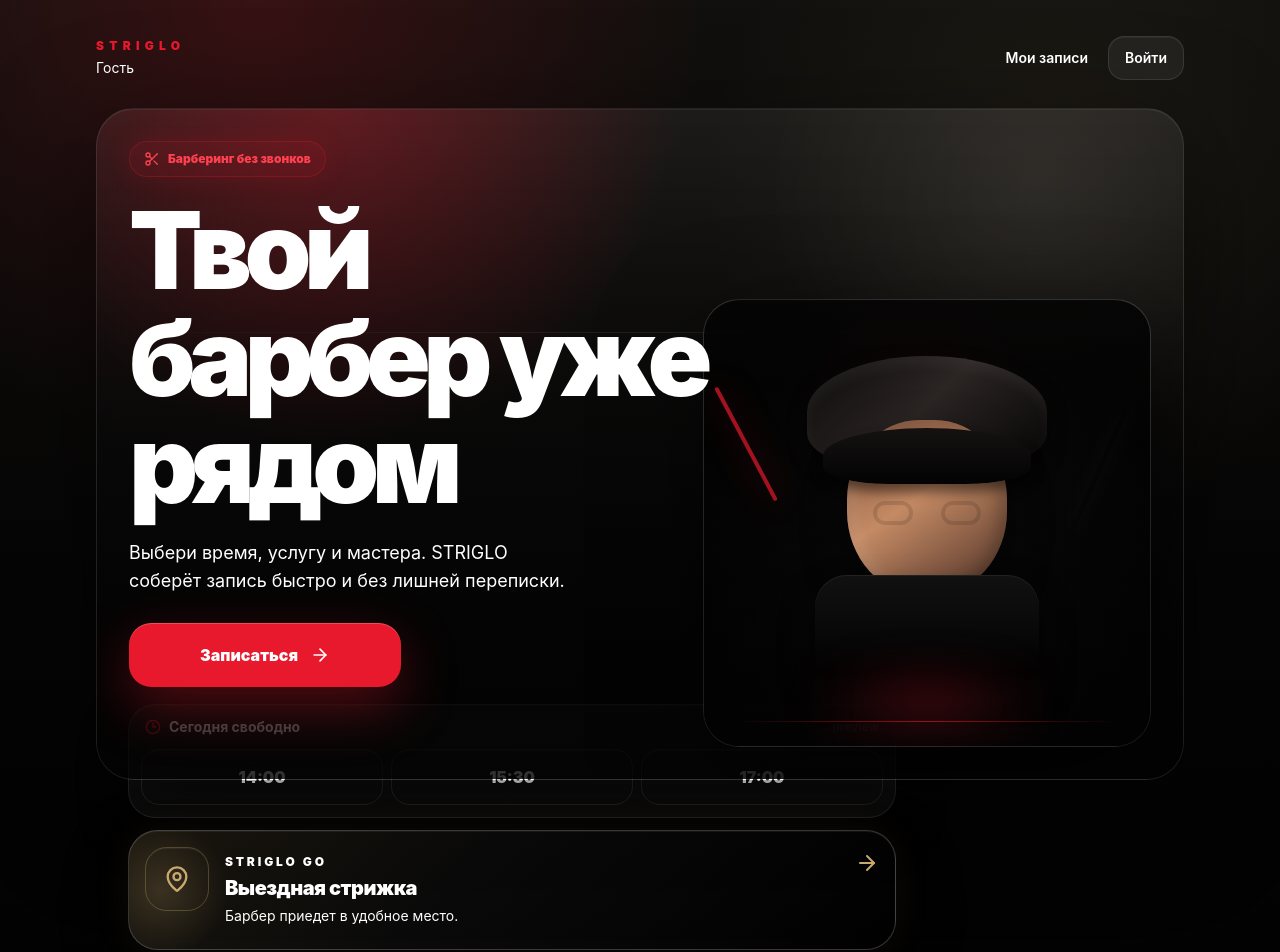
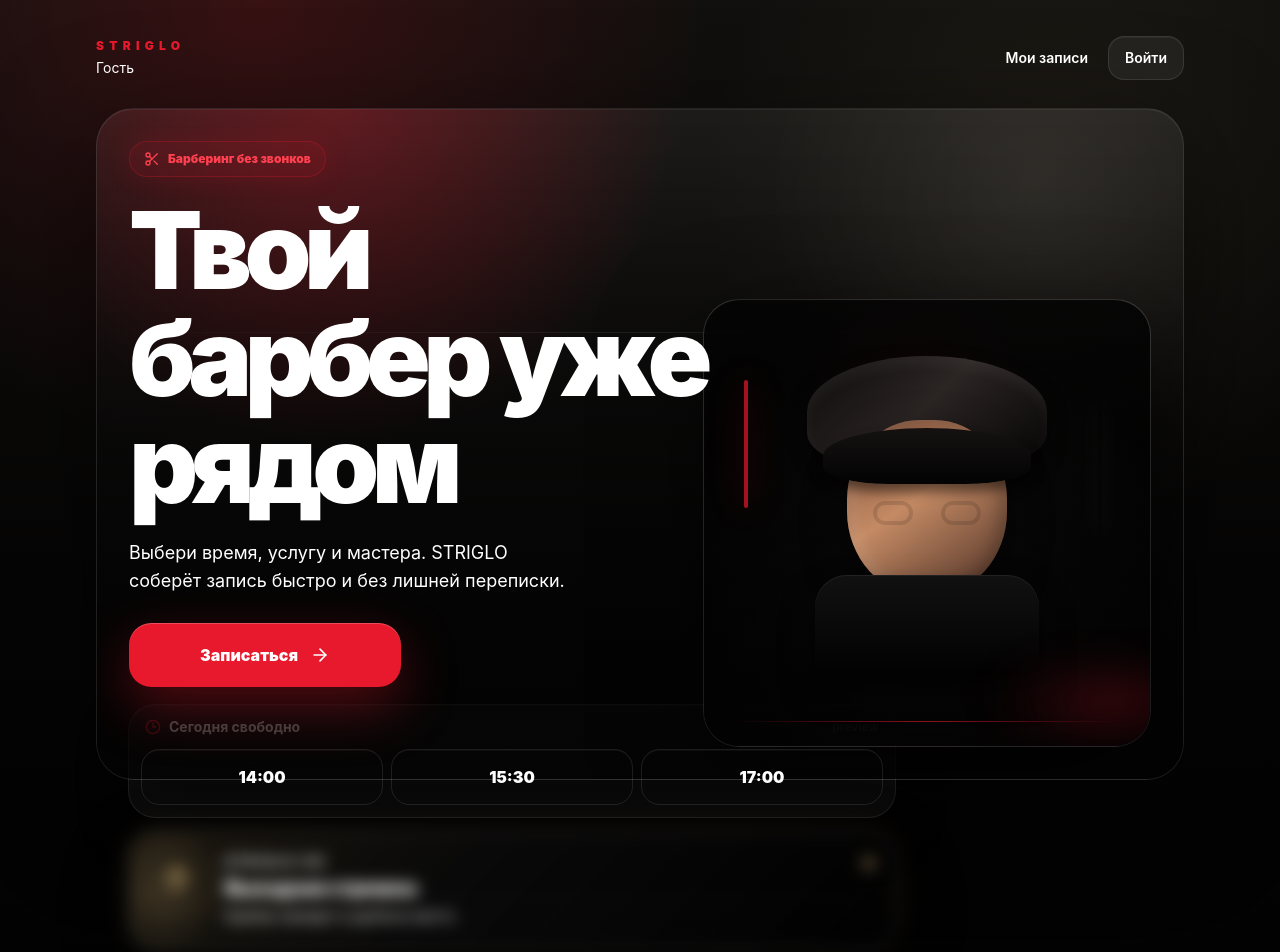
Before and after one commit to Staciv/Barber-stryglo, a Next.js app: page / in a window 1280 px wide. Shown: the top 952 px of the page. Built offline with nearby package versions, Linux system fonts and the light colour scheme.

Commit message:
feat(home): add premium motion layer

```diff
--- a/src/app/page.tsx
+++ b/src/app/page.tsx
@@ -1,12 +1,19 @@
 "use client";
 
-import { motion } from "framer-motion";
+import { motion, useReducedMotion, useScroll, useTransform, type MotionValue } from "framer-motion";
 import { ArrowRight, Clock3, MapPin, Scissors, Sparkles } from "lucide-react";
 import Link from "next/link";
+import { useRef } from "react";
 import { useAuthStore } from "@/features/auth/model/auth-store";
 import { useHydratedStore } from "@/shared/lib/use-hydrated-store";
 
 const previewSlots = ["14:00", "15:30", "17:00"];
+const smoothEase = [0.22, 1, 0.36, 1] as const;
+
+const revealItem = {
+  hidden: { opacity: 0, y: 16, filter: "blur(8px)" },
+  visible: { opacity: 1, y: 0, filter: "blur(0px)" },
+};
 
 function Header() {
   const user = useHydratedStore(useAuthStore, (state) => state.user);
@@ -53,30 +60,58 @@
   );
 }
 
-function BarberProfileVisual() {
+type BarberProfileVisualProps = {
+  glowY: MotionValue<number>;
+  lineY: MotionValue<number>;
+  visualY: MotionValue<number>;
+};
+
+function BarberProfileVisual({ glowY, lineY, visualY }: BarberProfileVisualProps) {
   return (
-    <div
+    <motion.div
       role="img"
       aria-label="Премиальный профиль барбера STRIGLO"
+      style={{ y: visualY }}
+      initial={{ opacity: 0, y: 22, scale: 0.985 }}
+      animate={{ opacity: 1, y: 0, scale: 1 }}
+      transition={{ delay: 0.16, duration: 0.48, ease: smoothEase }}
       className="pointer-events-none relative mx-auto mt-7 h-[18.75rem] w-full max-w-[23rem] overflow-hidden rounded-[2.25rem] border border-white/[0.08] bg-[radial-gradient(circle_at_48%_24%,rgba(232,25,44,0.3),transparent_30%),linear-gradient(180deg,rgba(255,255,255,0.07),rgba(255,255,255,0.015))] shadow-[0_34px_100px_rgba(0,0,0,0.58),inset_0_1px_0_rgba(255,255,255,0.06)] md:absolute md:bottom-8 md:right-8 md:mt-0 md:h-[28rem] md:max-w-[28rem]"
     >
-      <div className="absolute inset-0 bg-[radial-gradient(circle_at_50%_74%,rgba(0,0,0,0),rgba(0,0,0,0.84)_72%),linear-gradient(180deg,rgba(6,5,5,0.12),rgba(6,5,5,0.9))]" />
+      <motion.div
+        style={{ y: glowY }}
+        className="absolute inset-0 bg-[radial-gradient(circle_at_50%_74%,rgba(0,0,0,0),rgba(0,0,0,0.84)_72%),linear-gradient(180deg,rgba(6,5,5,0.12),rgba(6,5,5,0.9))]"
+      />
       <div className="absolute left-1/2 top-10 h-20 w-44 -translate-x-1/2 rounded-[70%_70%_44%_44%] bg-[linear-gradient(135deg,#0d0b0b,#2b2524_48%,#060505)] shadow-[0_8px_18px_rgba(0,0,0,0.52),inset_0_8px_14px_rgba(255,255,255,0.05)] md:top-14 md:h-28 md:w-60" />
       <div className="absolute left-1/2 top-[5.7rem] h-32 w-28 -translate-x-1/2 rounded-[45%_45%_48%_48%] bg-[linear-gradient(145deg,#7c4d38,#c48a64_44%,#4b2f25)] shadow-[0_18px_42px_rgba(0,0,0,0.5),inset_-9px_4px_16px_rgba(0,0,0,0.22),inset_10px_0_14px_rgba(255,255,255,0.08)] md:top-[7.5rem] md:h-44 md:w-40" />
       <div className="absolute left-1/2 top-[6.2rem] h-10 w-36 -translate-x-1/2 rounded-[55%_55%_35%_35%] bg-[linear-gradient(180deg,#151111,#030303)] shadow-[0_8px_12px_rgba(0,0,0,0.5)] md:top-[8rem] md:h-14 md:w-52" />
       <div className="absolute left-[calc(50%-2.25rem)] top-[9.8rem] h-3 w-6 rounded-full bg-black/72 shadow-[0_0_0_4px_rgba(0,0,0,0.12)] md:left-[calc(50%-3.1rem)] md:top-[12.8rem] md:h-4 md:w-8" />
       <div className="absolute right-[calc(50%-2.25rem)] top-[9.8rem] h-3 w-6 rounded-full bg-black/72 shadow-[0_0_0_4px_rgba(0,0,0,0.12)] md:right-[calc(50%-3.1rem)] md:top-[12.8rem] md:h-4 md:w-8" />
       <div className="absolute left-1/2 top-[12.5rem] h-14 w-36 -translate-x-1/2 rounded-t-[2rem] bg-[linear-gradient(180deg,#111,#020202)] shadow-[0_18px_32px_rgba(0,0,0,0.62),inset_0_1px_0_rgba(255,255,255,0.07)] md:top-[17.2rem] md:h-24 md:w-56" />
-      <div className="absolute bottom-5 left-1/2 h-12 w-[82%] -translate-x-1/2 rounded-full bg-[radial-gradient(circle,rgba(232,25,44,0.28),transparent_62%)] blur-xl" />
-      <div className="absolute left-7 top-12 h-24 w-1 rotate-[-28deg] rounded-full bg-[#E8192C]/70 shadow-[0_0_34px_rgba(232,25,44,0.42)] md:left-10 md:top-20 md:h-32" />
-      <div className="absolute right-8 top-16 h-28 w-1 rotate-[24deg] rounded-full bg-white/14 shadow-[0_0_24px_rgba(255,255,255,0.1)] md:right-12 md:top-24 md:h-36" />
+      <motion.div
+        style={{ y: glowY }}
+        className="absolute bottom-5 left-1/2 h-12 w-[82%] -translate-x-1/2 rounded-full bg-[radial-gradient(circle,rgba(232,25,44,0.28),transparent_62%)] blur-xl"
+      />
+      <motion.div
+        style={{ y: lineY }}
+        className="absolute left-7 top-12 h-24 w-1 rotate-[-28deg] rounded-full bg-[#E8192C]/70 shadow-[0_0_34px_rgba(232,25,44,0.42)] md:left-10 md:top-20 md:h-32"
+      />
+      <motion.div
+        style={{ y: lineY }}
+        className="absolute right-8 top-16 h-28 w-1 rotate-[24deg] rounded-full bg-white/14 shadow-[0_0_24px_rgba(255,255,255,0.1)] md:right-12 md:top-24 md:h-36"
+      />
       <div className="absolute inset-x-8 bottom-6 h-px bg-gradient-to-r from-transparent via-[#E8192C]/60 to-transparent" />
-    </div>
+    </motion.div>
   );
 }
 
 function PrimaryCta() {
   return (
+    <motion.div
+      whileHover={{ y: -2 }}
+      whileTap={{ scale: 0.985 }}
+      transition={{ duration: 0.18, ease: smoothEase }}
+      className="w-full sm:w-auto"
+    >
       <Link
         href="/booking"
         className="group inline-flex min-h-16 w-full items-center justify-center gap-3 rounded-[1.4rem] bg-[#E8192C] px-6 text-base font-black text-white shadow-[0_20px_54px_rgba(232,25,44,0.34),inset_0_1px_0_rgba(255,255,255,0.22)] transition-all hover:bg-[#ff2639] focus-visible:outline-none focus-visible:ring-2 focus-visible:ring-[#E8192C]/85 focus-visible:ring-offset-2 focus-visible:ring-offset-[#070606] active:scale-[0.985] sm:w-auto sm:min-w-[17rem]"
@@ -84,15 +119,23 @@
         Записаться
         <ArrowRight className="size-5 transition-transform group-hover:translate-x-0.5" aria-hidden="true" />
       </Link>
+    </motion.div>
   );
 }
 
 function SlotsPreview() {
   return (
     <motion.section
-      initial={{ opacity: 0, y: 12 }}
-      animate={{ opacity: 1, y: 0 }}
-      transition={{ delay: 0.12, duration: 0.32, ease: [0.22, 1, 0.36, 1] }}
+      initial="hidden"
+      animate="visible"
+      variants={{
+        hidden: { opacity: 0, y: 14 },
+        visible: {
+          opacity: 1,
+          y: 0,
+          transition: { delay: 0.16, duration: 0.34, ease: smoothEase, staggerChildren: 0.055 },
+        },
+      }}
       className="mt-5 rounded-[1.7rem] border border-white/[0.1] bg-white/[0.045] p-3 shadow-[0_18px_52px_rgba(0,0,0,0.28),inset_0_1px_0_rgba(255,255,255,0.05)]"
       aria-label="Ближайшие свободные слоты"
     >
@@ -105,12 +148,14 @@
       </div>
       <div className="grid grid-cols-3 gap-2">
         {previewSlots.map((slot) => (
-          <div
+          <motion.div
             key={slot}
+            variants={revealItem}
+            transition={{ duration: 0.28, ease: smoothEase }}
             className="flex min-h-14 items-center justify-center rounded-[1.15rem] border border-white/[0.1] bg-black/24 text-base font-black text-white shadow-[inset_0_1px_0_rgba(255,255,255,0.04)]"
           >
             {slot}
-          </div>
+          </motion.div>
         ))}
       </div>
     </motion.section>
@@ -118,17 +163,25 @@
 }
 
 function GoPremiumCard() {
+  const shouldReduceMotion = useReducedMotion();
+
   return (
     <motion.section
-      initial={{ opacity: 0, y: 12 }}
+      initial={{ opacity: 0, y: 16, filter: "blur(8px)" }}
       animate={{ opacity: 1, y: 0 }}
-      transition={{ delay: 0.16, duration: 0.32, ease: [0.22, 1, 0.36, 1] }}
+      transition={{ delay: 0.24, duration: 0.36, ease: smoothEase }}
       className="mt-3"
     >
       <Link
         href="/go"
         className="group relative flex min-h-[7.5rem] overflow-hidden rounded-[1.85rem] border border-[#C9A96E]/38 bg-[linear-gradient(135deg,rgba(201,169,110,0.13),rgba(255,255,255,0.035)_42%,rgba(0,0,0,0.42))] p-4 shadow-[0_22px_64px_rgba(0,0,0,0.34),0_0_38px_rgba(201,169,110,0.08),inset_0_1px_0_rgba(255,255,255,0.06)] transition-all hover:border-[#C9A96E]/62 hover:bg-[linear-gradient(135deg,rgba(201,169,110,0.17),rgba(255,255,255,0.045)_42%,rgba(0,0,0,0.42))] focus-visible:outline-none focus-visible:ring-2 focus-visible:ring-[#C9A96E]/75 focus-visible:ring-offset-2 focus-visible:ring-offset-[#070606] active:scale-[0.99]"
       >
+        <motion.span
+          aria-hidden="true"
+          animate={shouldReduceMotion ? { opacity: 0 } : { x: ["-45%", "155%"], opacity: [0, 0.34, 0] }}
+          transition={{ duration: 3.2, repeat: Infinity, repeatDelay: 1.8, ease: "easeInOut" }}
+          className="absolute inset-y-0 left-0 w-1/3 -skew-x-12 bg-gradient-to-r from-transparent via-[#C9A96E]/28 to-transparent"
+        />
         <div className="absolute -left-10 top-1/2 h-36 w-36 -translate-y-1/2 rounded-full bg-[radial-gradient(circle,rgba(201,169,110,0.2),transparent_66%)]" />
         <div className="relative flex size-16 shrink-0 items-center justify-center rounded-[1.35rem] border border-[#C9A96E]/30 bg-black/34 text-[#C9A96E] shadow-[inset_0_1px_0_rgba(255,255,255,0.06)]">
           <MapPin className="size-7" aria-hidden="true" />
@@ -148,34 +201,74 @@
 }
 
 function HeroSection() {
+  const shouldReduceMotion = useReducedMotion();
+  const heroRef = useRef<HTMLElement | null>(null);
+  const { scrollYProgress } = useScroll({
+    target: heroRef,
+    offset: ["start start", "end start"],
+  });
+  const backgroundY = useTransform(scrollYProgress, [0, 1], shouldReduceMotion ? [0, 0] : [0, 34]);
+  const glowY = useTransform(scrollYProgress, [0, 1], shouldReduceMotion ? [0, 0] : [0, -18]);
+  const lineY = useTransform(scrollYProgress, [0, 1], shouldReduceMotion ? [0, 0] : [0, -28]);
+  const visualY = useTransform(scrollYProgress, [0, 1], shouldReduceMotion ? [0, 0] : [0, -38]);
+
   return (
     <motion.section
+      ref={heroRef}
       initial={{ opacity: 0, y: 16 }}
       animate={{ opacity: 1, y: 0 }}
-      transition={{ duration: 0.36, ease: [0.22, 1, 0.36, 1] }}
+      transition={{ duration: 0.36, ease: smoothEase }}
       className="relative mt-7 overflow-hidden rounded-[2.35rem] border border-white/[0.1] bg-[linear-gradient(180deg,rgba(255,255,255,0.055),rgba(255,255,255,0.018)_42%,rgba(0,0,0,0.18))] p-5 shadow-[0_30px_110px_rgba(0,0,0,0.5),inset_0_1px_0_rgba(255,255,255,0.06)] md:min-h-[42rem] md:p-8"
     >
-      <div className="absolute inset-0 bg-[radial-gradient(circle_at_22%_0%,rgba(232,25,44,0.24),transparent_31%),radial-gradient(circle_at_86%_12%,rgba(255,255,255,0.055),transparent_24%),linear-gradient(180deg,rgba(11,9,9,0),rgba(3,3,3,0.78))]" />
-      <div className="absolute left-0 top-1/3 h-px w-full bg-gradient-to-r from-transparent via-white/[0.08] to-transparent" />
+      <motion.div
+        style={{ y: backgroundY }}
+        className="absolute inset-0 bg-[radial-gradient(circle_at_22%_0%,rgba(232,25,44,0.24),transparent_31%),radial-gradient(circle_at_86%_12%,rgba(255,255,255,0.055),transparent_24%),linear-gradient(180deg,rgba(11,9,9,0),rgba(3,3,3,0.78))]"
+      />
+      <motion.div
+        style={{ y: lineY }}
+        className="absolute left-0 top-1/3 h-px w-full bg-gradient-to-r from-transparent via-white/[0.08] to-transparent"
+      />
 
-      <div className="relative z-10 md:max-w-[36rem]">
-        <span className="inline-flex min-h-9 items-center gap-2 rounded-full border border-[#E8192C]/25 bg-[#E8192C]/10 px-3.5 text-xs font-black text-[#ff4050] shadow-[0_0_28px_rgba(232,25,44,0.13)]">
+      <motion.div
+        className="relative z-10 md:max-w-[36rem]"
+        initial="hidden"
+        animate="visible"
+        variants={{
+          hidden: {},
+          visible: {
+            transition: { staggerChildren: 0.075, delayChildren: 0.08 },
+          },
+        }}
+      >
+        <motion.span
+          variants={revealItem}
+          transition={{ duration: 0.32, ease: smoothEase }}
+          className="inline-flex min-h-9 items-center gap-2 rounded-full border border-[#E8192C]/25 bg-[#E8192C]/10 px-3.5 text-xs font-black text-[#ff4050] shadow-[0_0_28px_rgba(232,25,44,0.13)]"
+        >
           <Scissors className="size-4" aria-hidden="true" />
           Барберинг без звонков
-        </span>
-        <h1 className="mt-5 max-w-[10ch] text-[3.4rem] font-black leading-[0.86] tracking-[-0.07em] text-white sm:text-7xl md:text-[6.7rem]">
+        </motion.span>
+        <motion.h1
+          variants={revealItem}
+          transition={{ duration: 0.38, ease: smoothEase }}
+          className="mt-5 max-w-[10ch] text-[3.4rem] font-black leading-[0.86] tracking-[-0.07em] text-white sm:text-7xl md:text-[6.7rem]"
+        >
           Твой барбер уже рядом
-        </h1>
-        <p className="mt-5 max-w-md text-base leading-7 text-white/62 md:text-lg">
+        </motion.h1>
+        <motion.p
+          variants={revealItem}
+          transition={{ duration: 0.34, ease: smoothEase }}
+          className="mt-5 max-w-md text-base leading-7 text-white/62 md:text-lg"
+        >
           Выбери время, услугу и мастера. STRIGLO соберёт запись быстро и без лишней переписки.
-        </p>
+        </motion.p>
 
-        <div className="mt-7">
+        <motion.div variants={revealItem} transition={{ duration: 0.32, ease: smoothEase }} className="mt-7">
           <PrimaryCta />
-        </div>
-      </div>
+        </motion.div>
+      </motion.div>
 
-      <BarberProfileVisual />
+      <BarberProfileVisual glowY={glowY} lineY={lineY} visualY={visualY} />
     </motion.section>
   );
 }
```
Lines whose indentation alone changed are shown as unchanged.
